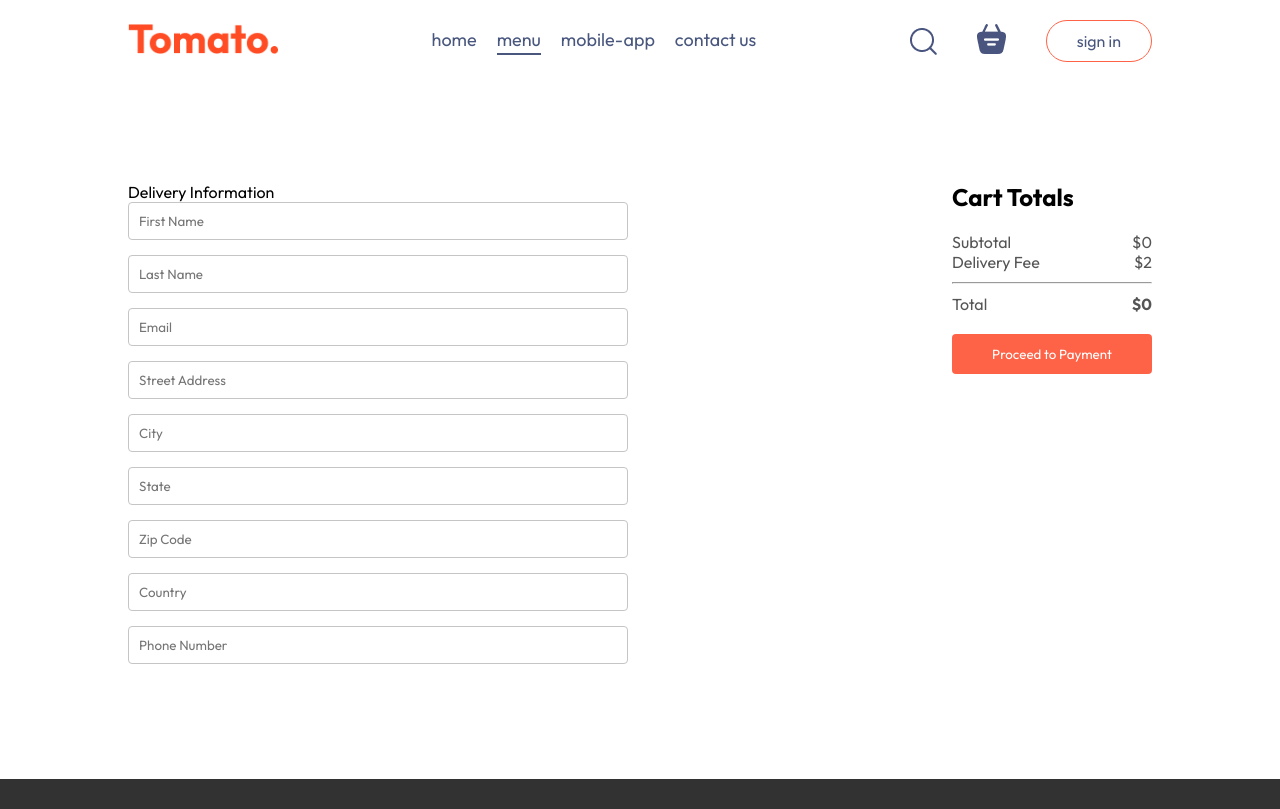
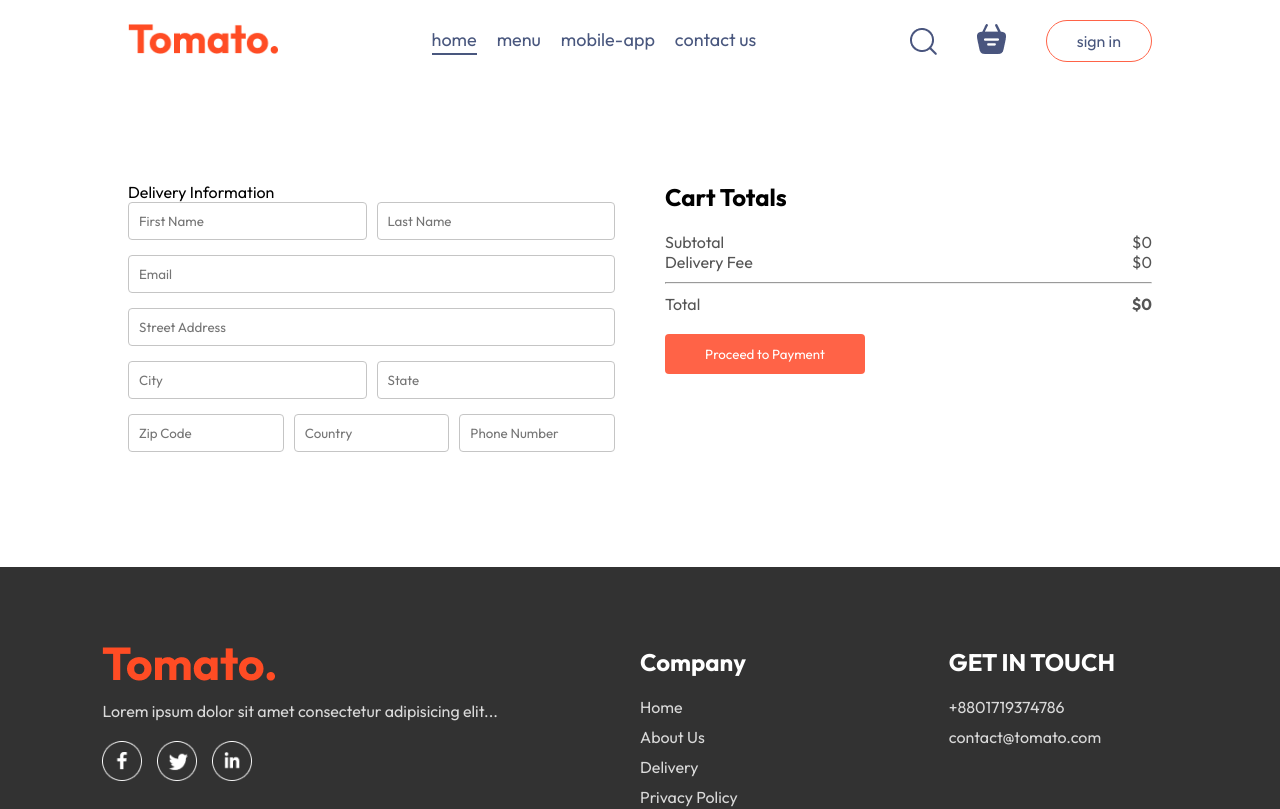
Before and after one commit to Ahsaan396/food-delivery-website, a React (Vite) app: page /order in a window 1280 px wide. Shown: the top 809 px of the page. Built offline with nearby package versions, Linux system fonts and the light colour scheme.

Commit message:
frontend part done

```diff
--- a/src/components/Header/Header.jsx
+++ b/src/components/Header/Header.jsx
@@ -1,6 +1,10 @@
 import React from 'react'
 import './Header.css'
+import { Link, Navigate } from 'react-router-dom';
+import { useNavigate } from 'react-router-dom';
+
 const Header = () => {
+  const navigate = useNavigate();
   return (
     <div>
       <div className="header">
@@ -10,8 +14,9 @@ const Header = () => {
             Order your fav food here.<br />
               Get it delivered fast!
           </p>
-
-          <button>view menu</button>
+        <Link to={'/explore-menu'}>
+          <button >view menu</button>
+          </Link>
         </div>
       </div>
     </div>
--- a/src/components/Navbar/Navbar.jsx
+++ b/src/components/Navbar/Navbar.jsx
@@ -7,7 +7,7 @@ import { StoreContext } from '../../context/StoreContext';
 
 
 const Navbar = ({setShowLogin}) => {
-  const [menu, setMenu] = useState("menu");
+  const [menu, setMenu] = useState("home");
   const { getTotalCartAmount } = useContext(StoreContext);
   return (
     <div className='navbar'>
--- a/src/pages/Cart/Cart.jsx
+++ b/src/pages/Cart/Cart.jsx
@@ -51,12 +51,12 @@ const Cart = () => {
             </div>
             <div className='cart-total-details'>
               <p>Delivery Fee</p>
-              <p>${2}</p>
+              <p>${getTotalCartAmount()===0?0:2}</p>
             </div>
             <hr />
             <div className='cart-total-details'>
               <p>Total</p>
-              <b>${getTotalCartAmount()}</b>
+              <b>${getTotalCartAmount()===0?0:getTotalCartAmount()+2}</b>
             </div>
           </div>
           <button onClick={()=>navigate('/order')}>Proceed to Checkout</button>
--- a/src/pages/PlaceOrder/PlaceOrder.css
+++ b/src/pages/PlaceOrder/PlaceOrder.css
@@ -23,3 +23,15 @@
     border-radius: 4px;
     outline-color: tomato;
 }
+.place-order-left .multi-fields{
+    display: flex;
+    gap: 10px;
+}
+.place-order-right{
+    width: 100%;
+    max-width: max(40%,500px);
+
+}
+.place-order .cart-total .button{
+    margin-top: 30px;
+}
--- a/src/pages/PlaceOrder/PlaceOrder.jsx
+++ b/src/pages/PlaceOrder/PlaceOrder.jsx
@@ -39,12 +39,12 @@ const PlaceOrder = () => {
             </div>
             <div className='cart-total-details'>
               <p>Delivery Fee</p>
-              <p>${2}</p>
+              <p>${getTotalCartAmount()===0?0:2}</p>
             </div>
             <hr />
             <div className='cart-total-details'>
               <p>Total</p>
-              <b>${getTotalCartAmount()}</b>
+              <b>${getTotalCartAmount()===0?0:getTotalCartAmount()+2}</b>
             </div>
           </div>
           <button onClick={()=>navigate('/order')}>Proceed to Payment</button>
```
